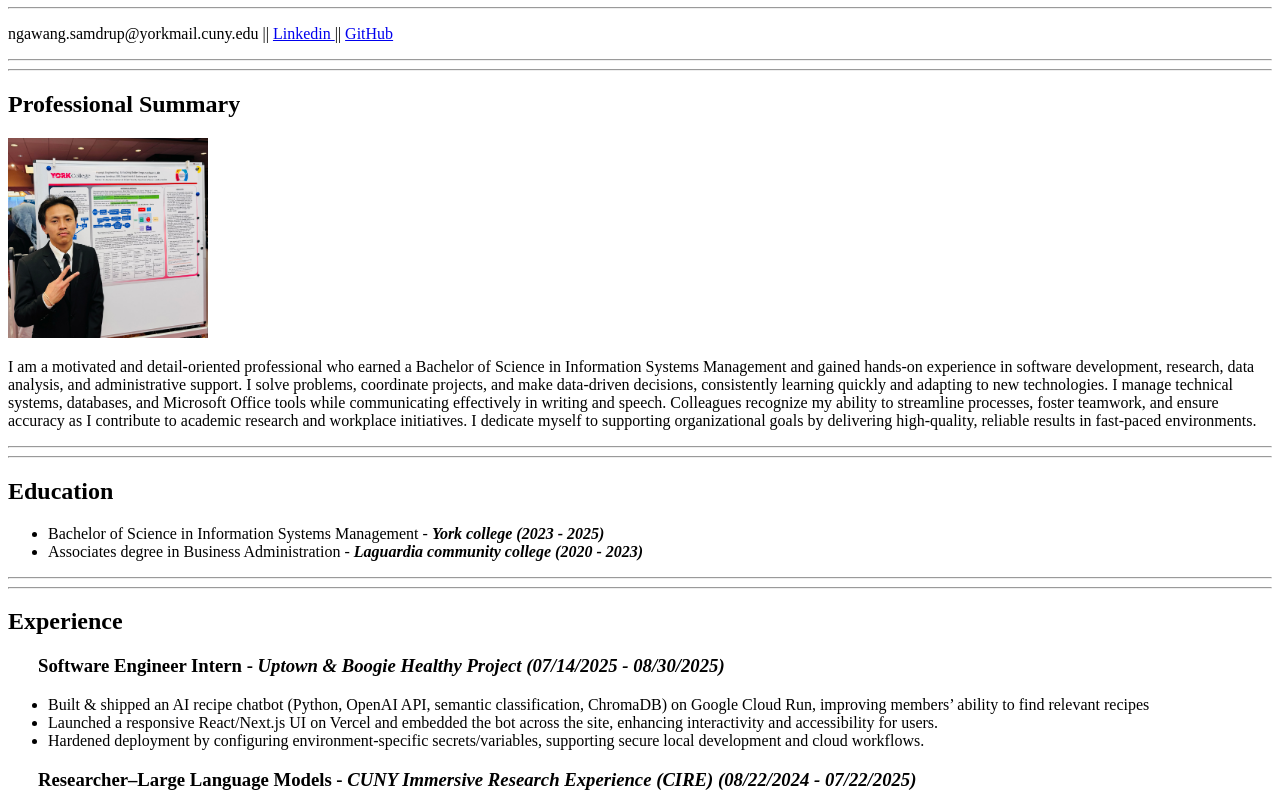
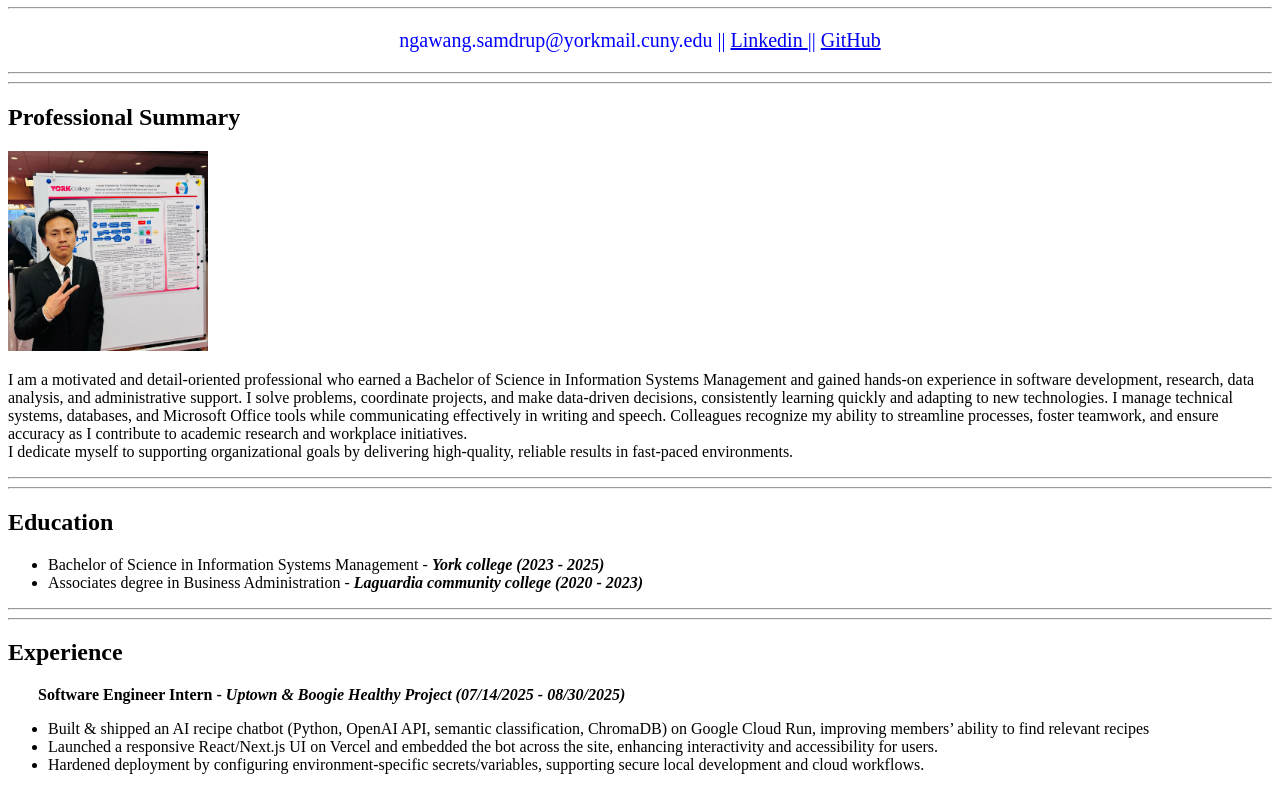
Before and after one commit to Ngawangsamdrup/portfolio_project, a plain HTML site: page index.html in a window 1280 px wide. Shown: the part 73-863 px from the top of the page. Drawn offline with Linux system fonts and the light colour scheme.

Commit message:
secound commit

```diff
--- a/index.html
+++ b/index.html
@@ -3,20 +3,26 @@
     <head>
         <meta carest = "UFT-8">
         <title>My Resume</title>
+        <link
+              rel = "stylesheet"
+              href ="style.css"
+       />
     </head>
     <body>
-        <h1>Ngawang Tendrel Samdrup </h1>
+        <h1 class = "name" >Ngawang Tendrel Samdrup </h1>
         <hr/>
-        <p> ngawang.samdrup@yorkmail.cuny.edu || <a  href = "https://www.linkedin.com/in/nsamdrup/" target = "_blank"> Linkedin </a> || <a href = "https://github.com/Ngawangsamdrup"  target = "_blank"> GitHub </a> </p>
+        <p class = "contact"> ngawang.samdrup@yorkmail.cuny.edu || <a  href = "https://www.linkedin.com/in/nsamdrup/" target = "_blank"> Linkedin </a> || <a href = "https://github.com/Ngawangsamdrup"  target = "_blank"> GitHub </a> </p>
         <hr/>
         <hr/>
         <h2>Professional Summary</h2>
-        <img src = "./images/me.jpg" height = "200" width = "200" alt = "Picture of a handsome boy!"/>
+        <img src = "./images/me.jpg" alt = "Picture of a handsome boy!"/>
         <p>
-            I am a motivated and detail-oriented professional who earned a Bachelor of Science in Information Systems Management and gained hands-on experience in software development, research, data analysis, and administrative support.
+            I am a motivated and detail-oriented professional who earned a Bachelor of Science in Information Systems Management and gained hands-on experience in software development,
+            research, data analysis, and administrative support.
             I solve problems, coordinate projects, and make data-driven decisions, consistently learning quickly and adapting to new technologies.
             I manage technical systems, databases, and Microsoft Office tools while communicating effectively in writing and speech.
             Colleagues recognize my ability to streamline processes, foster teamwork, and ensure accuracy as I contribute to academic research and workplace initiatives.
+            <br/>
             I dedicate myself to supporting organizational goals by delivering high-quality, reliable results in fast-paced environments.
         </p>
         <hr/>
@@ -30,14 +36,14 @@
         <hr/>
         <h2> Experience </h2>
 
-        <h3 style="margin-left: 30px;">Software Engineer Intern  - <i> Uptown & Boogie Healthy Project (07/14/2025 - 08/30/2025) </i> </h3>
+        <h3 class= "jobtitle" >Software Engineer Intern  - <i> Uptown & Boogie Healthy Project (07/14/2025 - 08/30/2025) </i> </h3>
               <ul>
                 <li>Built & shipped an AI recipe chatbot (Python, OpenAI API, semantic classification, ChromaDB) on Google Cloud Run, improving members’ ability to find relevant recipes</li>
                 <li>Launched a responsive React/Next.js UI on Vercel and embedded the bot across the site, enhancing interactivity and accessibility for users.</li>
                 <li>Hardened deployment by configuring environment-specific secrets/variables, supporting secure local development and cloud workflows.</li>
               </ul>
 
-        <h3 style = "margin-left: 30px;">Researcher–Large Language Models - <i>CUNY Immersive Research Experience (CIRE) (08/22/2024 - 07/22/2025)</i> </h3>
+        <h3  class = "jobtitle" >Researcher–Large Language Models - <i>CUNY Immersive Research Experience (CIRE) (08/22/2024 - 07/22/2025)</i> </h3>
               <ul>
                 <li>Conducting research on Large Language Models (LLMs), focusing on fine-tuning, prompt engineering, and retrieval-augmented techniques.</li>
                 <li>Designed and implemented experiments to benchmark LLM performance and identify vulnerabilities, improving model accuracy and reliability.</li>
--- /dev/null
+++ b/style.css
@@ -0,0 +1,23 @@
+img {
+    height:200px;
+    width:200px;
+}
+
+.name {
+        text-align: center;
+}
+
+.contact {
+     text-align:center;
+     color: blue;
+     font-size : 20px;
+}
+
+.jobtitle {
+    font-size:16px;
+    margin-left: 30px;
+}
+
+footer {
+    text-align:center;
+}
```
Also changed, not shown: 1 other file.
